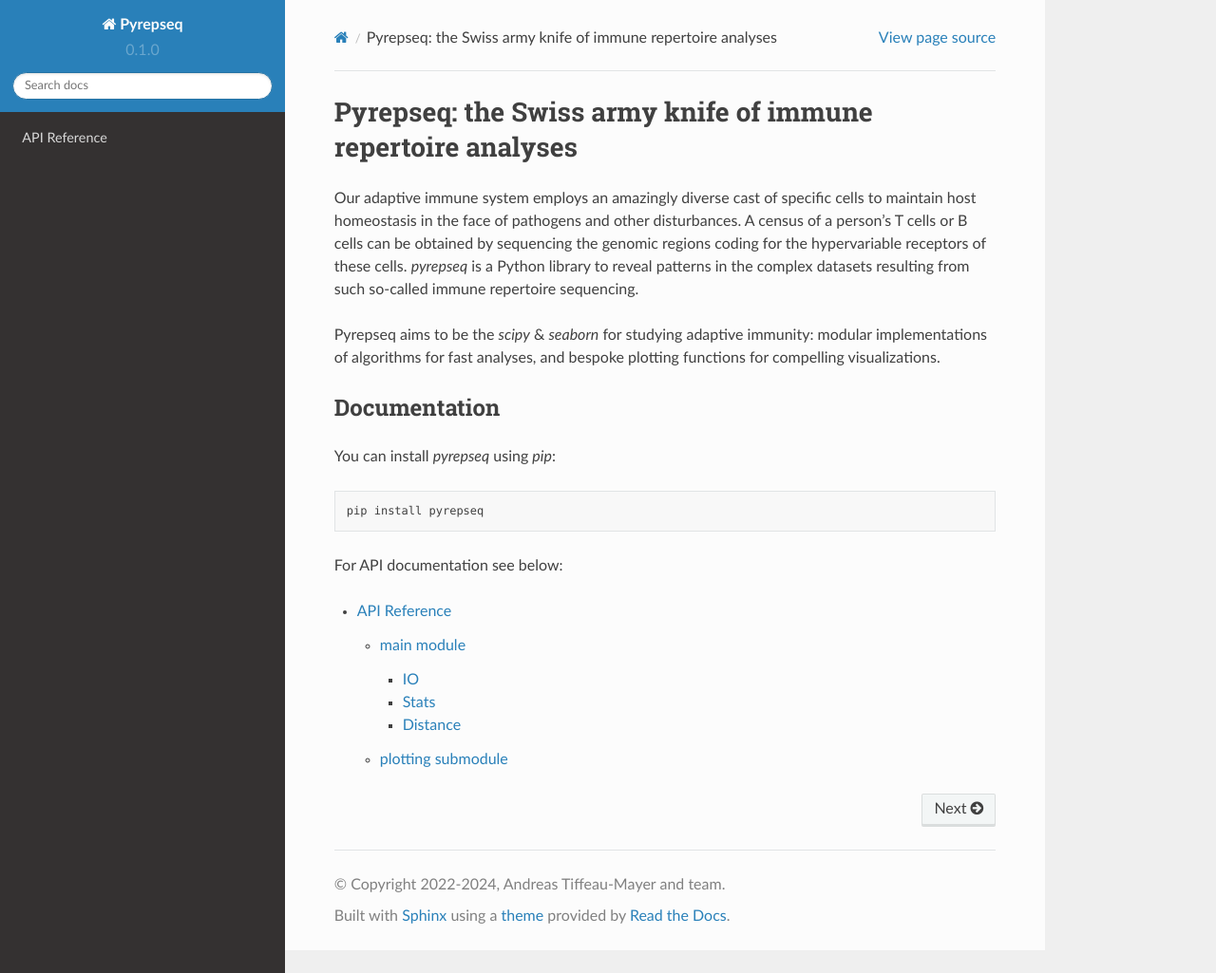
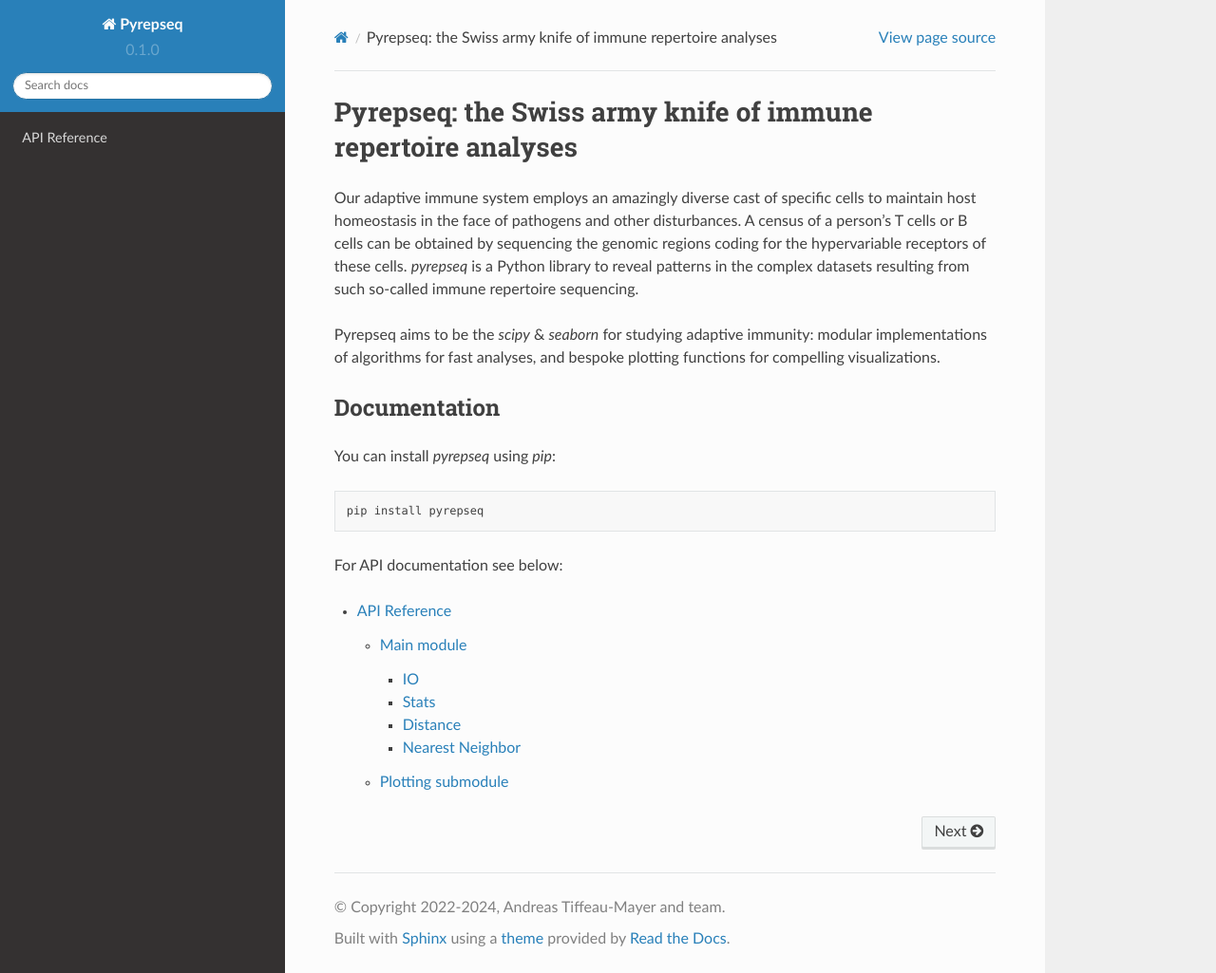
Before and after one commit to andim/pyrepseq, a Sphinx documentation site: the page built from docs/index.rst, in a window 1280 px wide and 1025 px high. Shown: the whole window at 95% size. Built offline with Sphinx 7.4.7 and the Read the Docs theme 2.0.0, drawn with Linux system fonts in a browser that asks for light colours.

Commit message:
add nn documentation

```diff
--- a/docs/api.rst
+++ b/docs/api.rst
@@ -6,7 +6,7 @@
 .. toctree::
    :maxdepth: 2
 
-main module
+Main module
 -----------
 
 .. automodule:: pyrepseq
@@ -30,8 +30,15 @@
 .. automodule:: pyrepseq.distance
    :members:
 
+Nearest Neighbor
+~~~~~~~~~~~~~~~~
 
-plotting submodule
+.. automodule:: pyrepseq.nearest_neighbor
+   :members:
+
+
+
+Plotting submodule
 ------------------
 
 .. automodule:: pyrepseq.plotting
```
Also changed, not shown: 1 other file.
